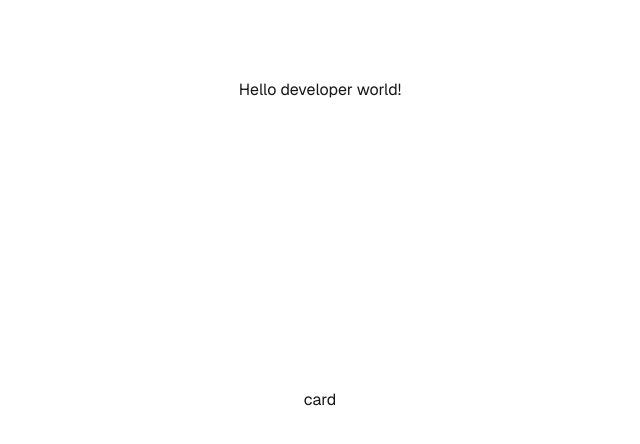
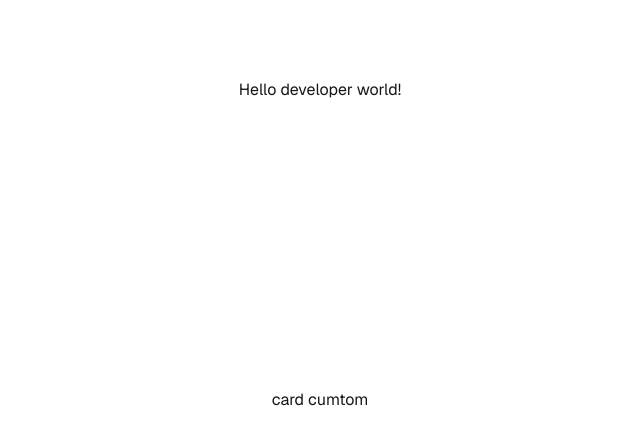
Before and after one commit to Orasur-Rahman203/testing, a Next.js app: page / in a window 1280 px wide. Shown: the top 444 px of the page, without its empty margins (320-960 px from the left). Built offline with nearby package versions, Linux system fonts and the light colour scheme.

Commit message:
custom card component

```diff
--- a/src/app/components/card-custom.tsx
+++ b/src/app/components/card-custom.tsx
@@ -1,7 +1,9 @@
 import React from "react";
 
 const CardCustom = () => {
-  return <div>card</div>;
+  return <div>
+    card cumtom
+  </div>;
 };
 
 export default CardCustom;
```
